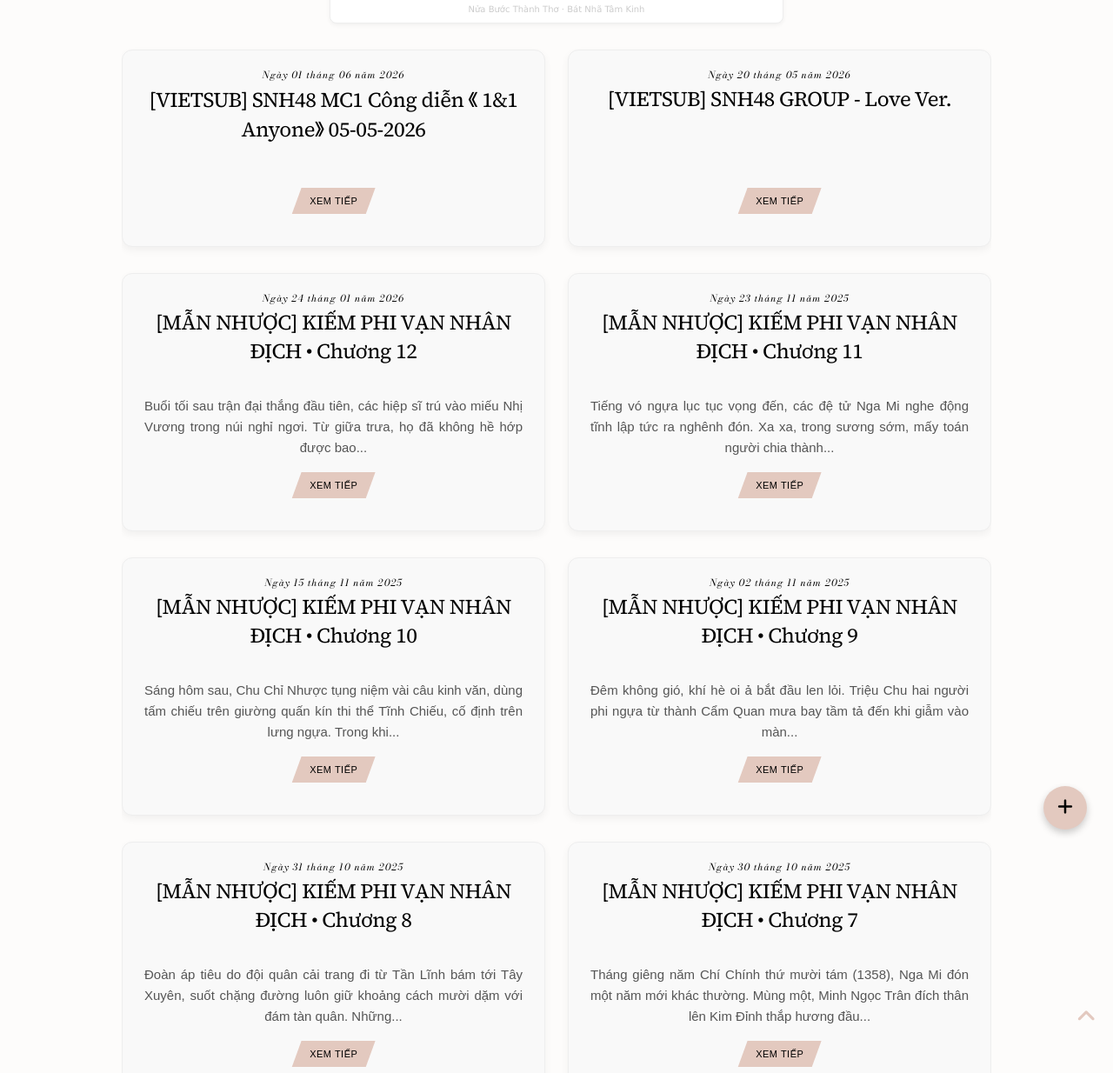
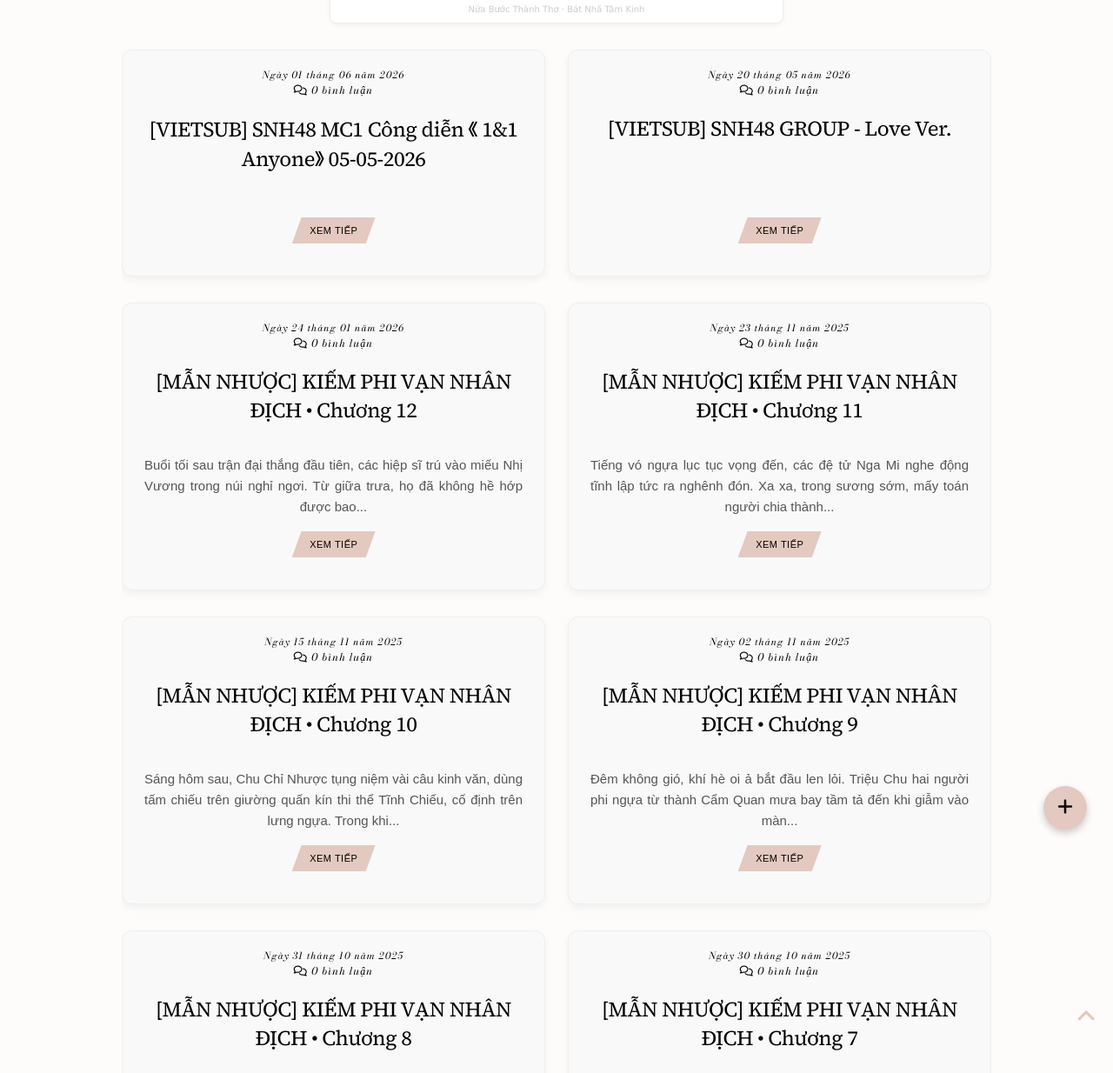
Before and after one commit to nuabuocthanhtho/nuabuocthanhtho.github.io, a Jekyll site: the page built from index.html, in a window 1280 px wide and 1400 px high, scrolled down 895 px, cut to the strip 166-1400 px from the top of the window. Shown: the whole strip at 87% size. Built offline with Jekyll 4.4.1, drawn with Linux system fonts in a browser that asks for light colours; some web fonts are replaced; the list of posts is cut into pages by our own code; comment, search, counter and statistics services are not loaded.

Commit message:
Update index.html

```diff
--- a/index.html
+++ b/index.html
@@ -19,6 +19,10 @@ title: Trang chủ # Tiêu đề cho trang chủ
         <div class="card-content">
           <h2 class='home-date'>{{ post.date | date: "Ngày %d tháng %m năm %Y" }}</h2>
 
+          <div class="home-comments">
+            <i class="far fa-comments"></i>
+            <span class="waline-comment-count" data-path="{{ post.url }}">0</span> bình luận
+          </div>
           <div class='home-title' itemprop='name'>
             <a href="{{ post.url | relative_url }}">{{ post.title }}</a>
           </div>
```
Also changed, not shown: other parts of index.html (+9 -0 lines).
